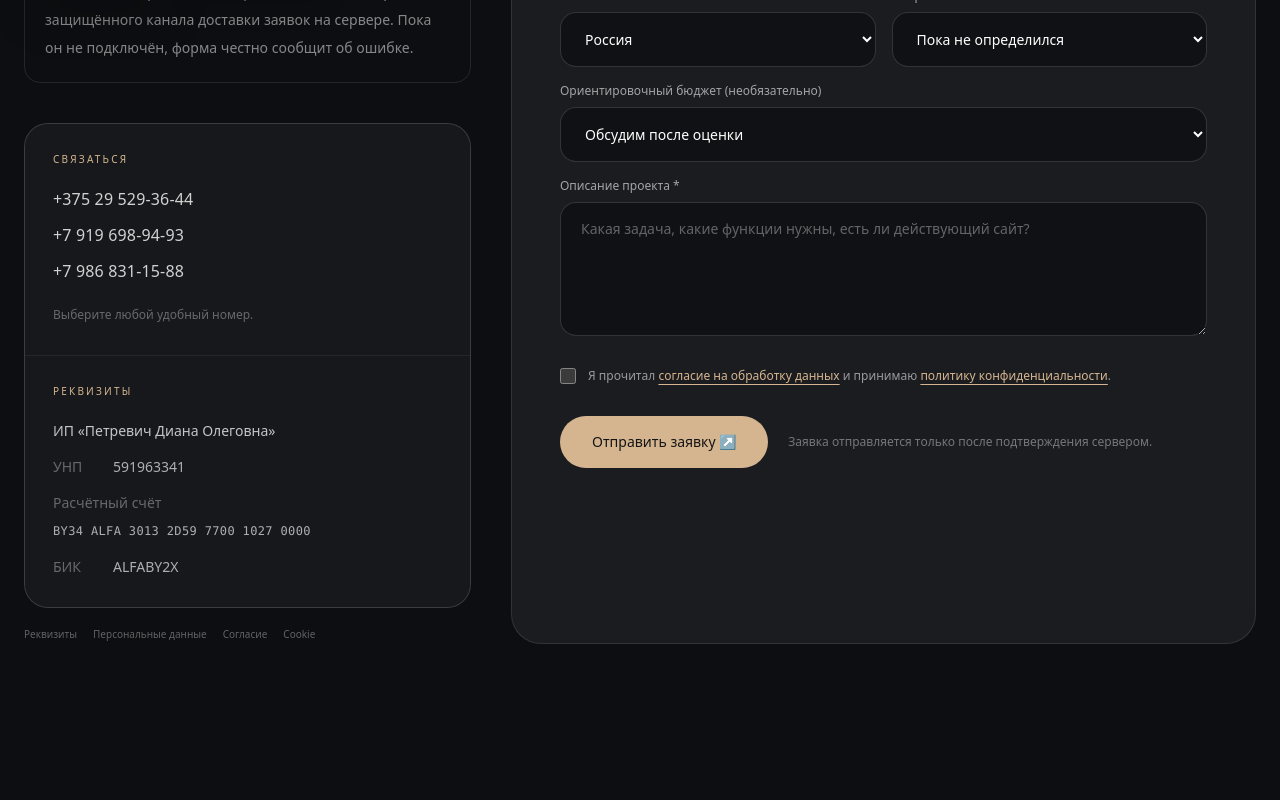
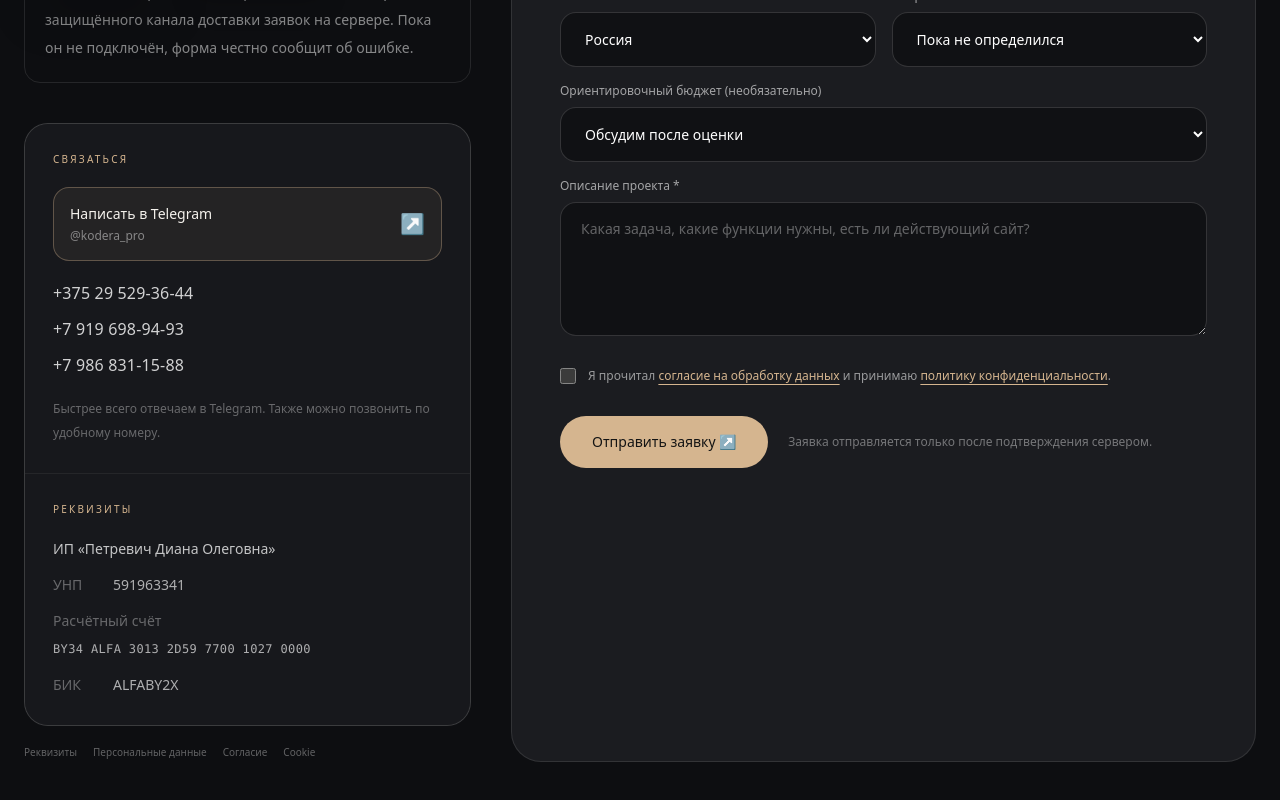
Before and after one commit to bdjsjss7-sys/kodera, a Next.js app: page /contact in a window 1280 px wide. Shown: the part 781-1581 px from the top of the page. Before the commit the page ends 1537 px from the top, so only its background shows below. Built offline with nearby package versions, Linux system fonts and the light colour scheme.

Commit message:
Add Telegram contact links

```diff
--- a/src/components/BusinessDetails.tsx
+++ b/src/components/BusinessDetails.tsx
@@ -12,10 +12,11 @@ export default function BusinessDetails({compact=false}:BusinessDetailsProps){
   <div className={`grid gap-px overflow-hidden rounded-[24px] border border-white/10 bg-white/10${compact?"":" sm:grid-cols-2"}`}>
    <div className="bg-[#17181c] p-6 md:p-7">
     <p className="text-[10px] tracking-[.22em] text-[#d5b58f]">СВЯЗАТЬСЯ</p>
+    <a href="https://t.me/kodera_pro" target="_blank" rel="noreferrer" className="mt-5 flex items-center justify-between gap-4 rounded-2xl border border-[#d5b58f]/35 bg-[#d5b58f]/[.07] p-4 text-[#f5f2ed] transition hover:border-[#d5b58f]/70 hover:bg-[#d5b58f]/[.12]"><span><span className="block text-sm font-medium">Написать в Telegram</span><span className="mt-1 block text-xs text-white/45">@kodera_pro</span></span><span aria-hidden="true" className="text-xl text-[#d5b58f]">↗</span></a>
     <div className="mt-5 flex flex-col items-start gap-3">
      {phones.map(phone=><a key={phone.href} href={phone.href} className="text-base font-light tracking-[.01em] text-white/80 transition hover:text-[#d5b58f]">{phone.label}</a>)}
     </div>
-    <p className="mt-5 text-xs leading-6 text-white/35">Выберите любой удобный номер.</p>
+    <p className="mt-5 text-xs leading-6 text-white/35">Быстрее всего отвечаем в Telegram. Также можно позвонить по удобному номеру.</p>
    </div>
    <div className="bg-[#17181c] p-6 md:p-7">
     <p className="text-[10px] tracking-[.22em] text-[#d5b58f]">РЕКВИЗИТЫ</p>
```
